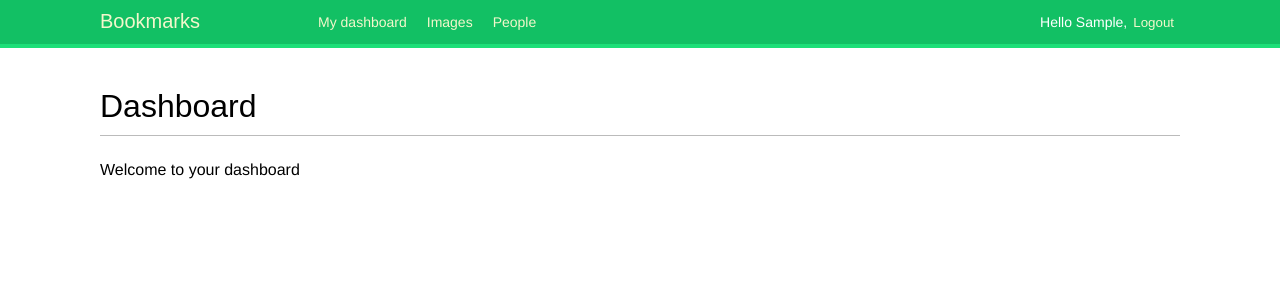
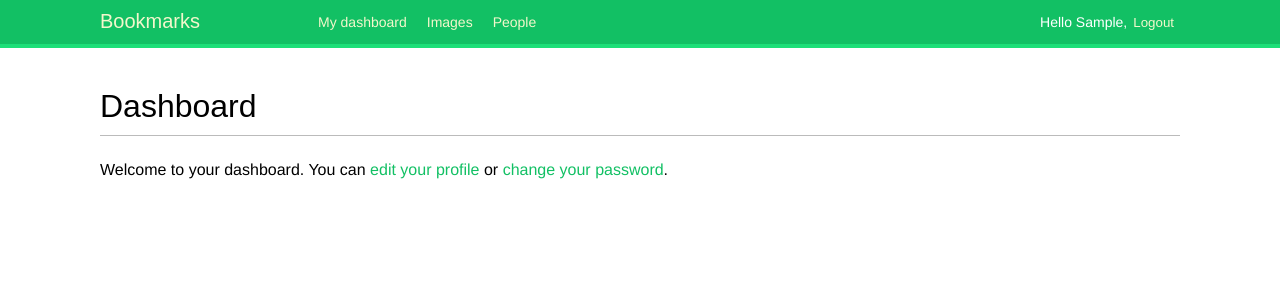
Before and after one commit to Flynotfly/bookmarks, a Django app: page /account/ in a window 1280 px wide. Shown: the top 308 px of the page. Run offline with Django 5.2, Linux system fonts and the light colour scheme; the visitor is signed in with stand-in values (Sample User, id 1); some web fonts are replaced.

Commit message:
add link to edit and password change pages from user's dashboard

```diff
--- a/account/templates/account/dashboard.html
+++ b/account/templates/account/dashboard.html
@@ -6,5 +6,8 @@
 
 {% block content %}
 	<h1>Dashboard</h1>
-    <p>Welcome to your dashboard</p>
+    <p>
+        Welcome to your dashboard. You can <a href="{% url 'edit' %}">edit your profile</a> or
+        <a href="{% url 'password_change' %}">change your password</a>.
+    </p>
 {% endblock %}
```
